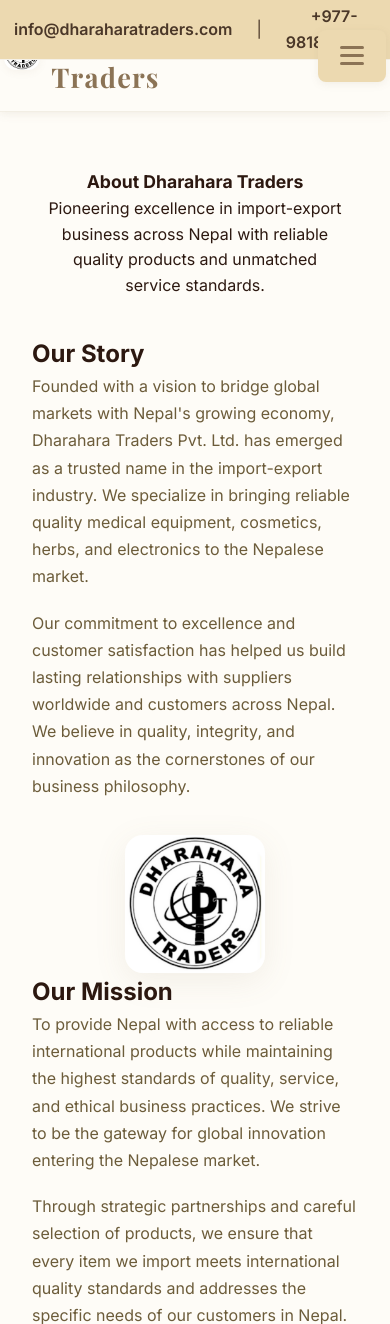
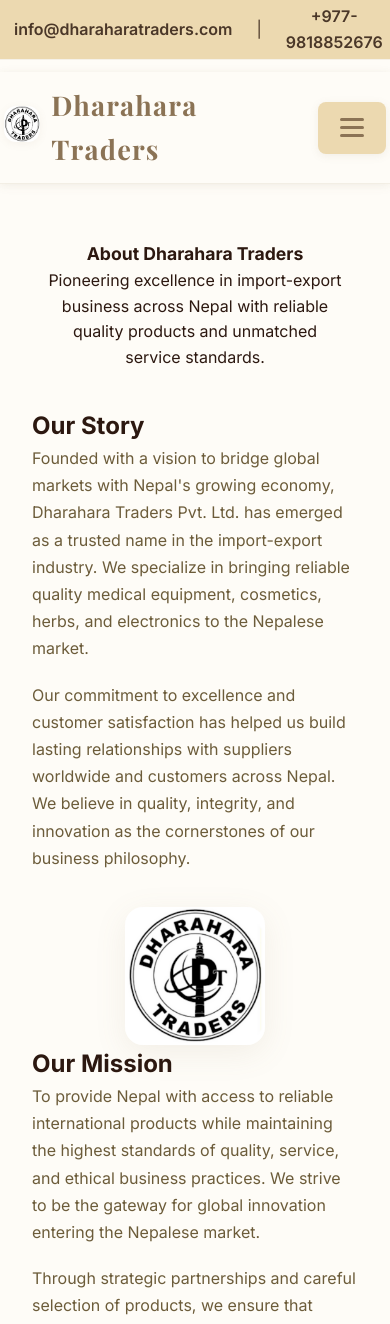
Before and after one commit to ShivaShrStha/dharaharatraders, a PHP site: page /about.php in a window 390 px wide. Shown: the top 1324 px of the page. Run offline with PHP 8.4, Linux system fonts and the light colour scheme.

Commit message:
✨ Refactor body styles across multiple pages for consistency; remove unnecessary padding-top property.

```diff
--- a/about.php
+++ b/about.php
@@ -33,7 +33,7 @@
     }
   * { margin: 0; padding: 0; box-sizing: border-box; }
   /* header spacing handled in includes/header.css */
-  body { font-family: 'Inter', sans-serif; background: var(--cream-light); color: var(--text-primary); line-height: 1.6; overflow-x: hidden; padding-top: 0; }
+  body { font-family: 'Inter', sans-serif; background: var(--cream-light); color: var(--text-primary); line-height: 1.6; overflow-x: hidden; }
   /* layout helpers (centralized .container moved to includes/header.css) */
   .hero { padding: 4rem 0 2rem 0; }
   .hero-content { max-width: 900px; margin: 0 auto; text-align: center; }
--- a/contact.php
+++ b/contact.php
@@ -21,7 +21,7 @@
     * { margin: 0; padding: 0; box-sizing: border-box; }
     .container { max-width: 1200px; margin: 0 auto; padding: 0 2rem; }
     /* header spacing handled in includes/header.css */
-    body { font-family: 'Inter', -apple-system, BlinkMacSystemFont, sans-serif; background: #fefcf7; color: #2c1810; margin: 0; padding-top: 0; }
+  body { font-family: 'Inter', -apple-system, BlinkMacSystemFont, sans-serif; background: #fefcf7; color: #2c1810; margin: 0; }
     .contact-main { min-height: 100vh; }
     .contact-main .contact-flex { display: flex; flex-wrap: wrap; gap: 40px; max-width: 1200px; margin: 0 auto; padding: 0 20px; align-items: stretch; }
     .contact-main .contact-left { flex: 1 1 400px; min-width: 320px; background: #fff; border-radius: 20px; box-shadow: 0 8px 24px rgba(44,24,16,0.08); padding: 40px 30px; display: flex; flex-direction: column; justify-content: center; border: 1px solid #f5f1e8; }
--- a/includes/header.css
+++ b/includes/header.css
@@ -91,6 +91,20 @@
   text-decoration: none;
   color: #8b7355;
   padding: 4px 0; /* less vertical space */
+}
+.logo { flex: 0 1 auto; min-width: 0; }
+.logo-img { flex: 0 0 auto; }
+.logo-text {
+  font-family: 'Playfair Display', serif;
+  font-size: 1.3rem;
+  font-weight: 700;
+  color: #8b7355;
+  letter-spacing: 1px;
+  display: inline-block;
+  max-width: 220px; /* soft cap on wide screens */
+  min-width: 0; /* allow shrinking in flex layouts */
+  white-space: normal; /* allow wrapping */
+  overflow-wrap: anywhere;
 }
 .logo-img {
   max-width: 36px !important;
@@ -231,6 +245,8 @@
     align-items: center;
     justify-content: space-between;
     padding: 0 10px;
+  gap: 0.5rem;
+  min-width: 0;
   }
   .mainnav {
     display: none;
@@ -371,9 +387,11 @@
   margin-bottom: 8px;
   }
   .logo-text {
-    font-size: 1.5rem;
+  font-size: 1.2rem;
   font-weight: 700;
   letter-spacing: 1.2px;
+  max-width: calc(100vw - 140px);
+  white-space: normal;
   }
   .mainnav {
     margin-left: 0;
@@ -404,6 +422,16 @@
     padding: 2px 6px;
     min-height: 24px;
   }
+  /* mobile: make logo compact and allow wrapping so it doesn't get cut off */
+  .logo-img { width: 28px !important; height: 28px !important; max-width: 28px !important; }
+  .logo-text { font-size: 0.95rem; max-width: calc(100vw - 110px); }
+  /* ensure navcontainer allows content to wrap instead of overflowing */
+  .navcontainer { gap: 0.5rem; }
+  /* on very small viewports, slightly reduce logo text to fit */
+  @media (max-width: 380px) {
+    .logo-text { font-size: 0.9rem; }
+    .logo-img { width: 24px !important; height: 24px !important; }
+  }
   .logo-img {
     max-width: 36px !important;
     max-height: 36px !important;
--- a/index.php
+++ b/index.php
@@ -69,7 +69,7 @@
     }
   * { margin: 0; padding: 0; box-sizing: border-box; }
   /* header spacing handled in includes/header.css */
-  body { font-family: 'Inter', sans-serif; background: var(--cream-light); color: var(--text-primary); line-height: 1.6; overflow-x: hidden; padding-top: 0; }
+  body { font-family: 'Inter', sans-serif; background: var(--cream-light); color: var(--text-primary); line-height: 1.6; overflow-x: hidden; }
     .container { max-width: 1200px; margin: 0 auto; padding: 0 2rem; }
 
 
--- a/product.php
+++ b/product.php
@@ -111,7 +111,7 @@
         }
     * { margin: 0; padding: 0; box-sizing: border-box; }
     /* header spacing handled in includes/header.css */
-    body { font-family: 'Inter', sans-serif; background: var(--cream-light); color: var(--text-primary); line-height: 1.6; overflow-x: hidden; padding-top: 0; }
+    body { font-family: 'Inter', sans-serif; background: var(--cream-light); color: var(--text-primary); line-height: 1.6; overflow-x: hidden; }
         .container { max-width: 1200px; margin: 0 auto; padding: 0 2rem; }
         /* Breadcrumb */
         .breadcrumb {
--- a/products.php
+++ b/products.php
@@ -68,7 +68,7 @@
         }
     * { margin: 0; padding: 0; box-sizing: border-box; }
     /* header spacing handled in includes/header.css */
-    body { font-family: 'Inter', sans-serif; background: var(--cream-light); color: var(--text-primary); line-height: 1.6; overflow-x: hidden; padding-top: 0; }
+    body { font-family: 'Inter', sans-serif; background: var(--cream-light); color: var(--text-primary); line-height: 1.6; overflow-x: hidden; }
         .container { max-width: 1200px; margin: 0 auto; padding: 0 2rem; }
 
 
--- a/shop.php
+++ b/shop.php
@@ -66,7 +66,7 @@
         }
     * { margin: 0; padding: 0; box-sizing: border-box; }
     /* header spacing handled in includes/header.css */
-    body { font-family: 'Inter', sans-serif; background: var(--cream-light); color: var(--text-primary); line-height: 1.6; overflow-x: hidden; padding-top: 0; }
+    body { font-family: 'Inter', sans-serif; background: var(--cream-light); color: var(--text-primary); line-height: 1.6; overflow-x: hidden; }
         .container { max-width: 1200px; margin: 0 auto; padding: 0 2rem; }
 
 
```
Lines whose indentation alone changed are shown as unchanged.
